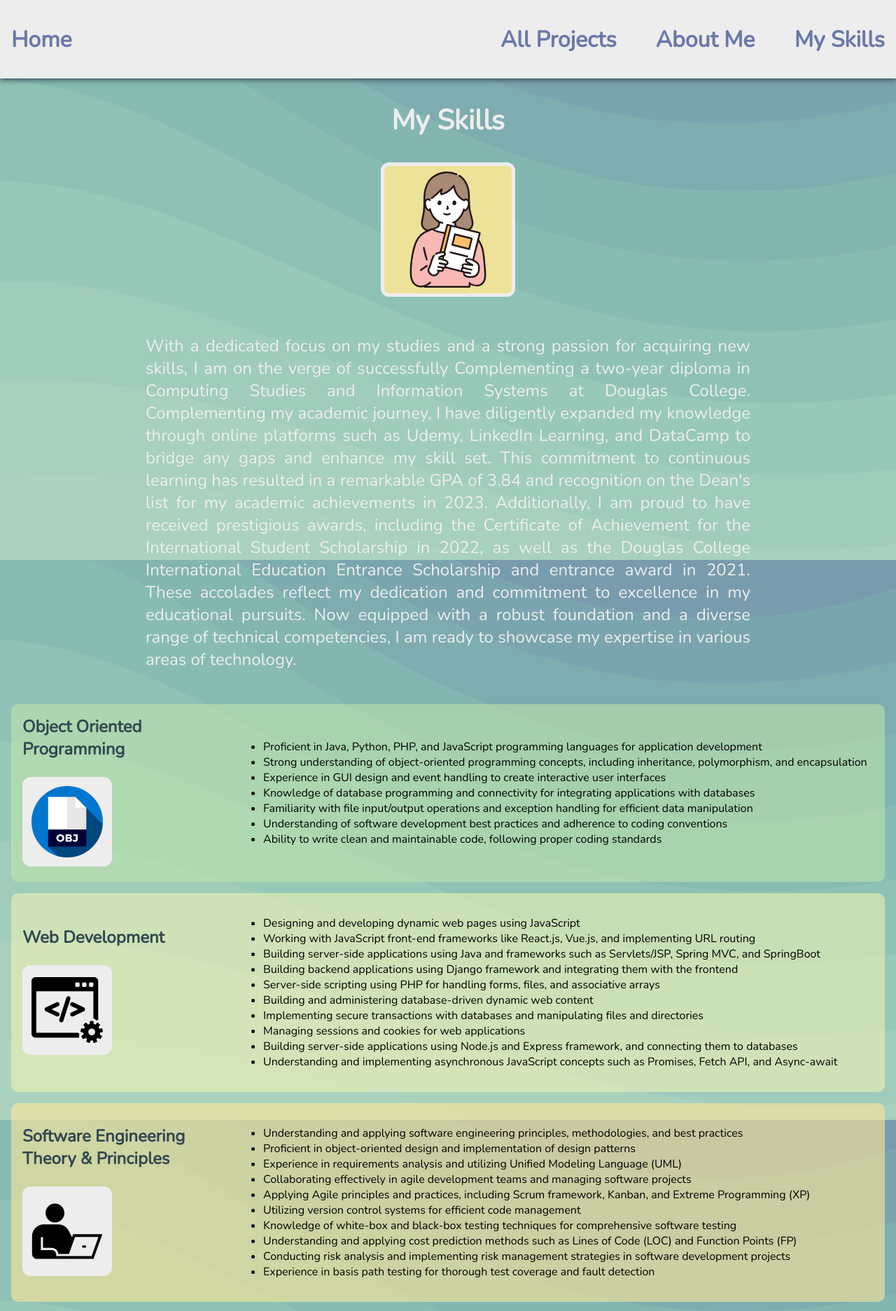
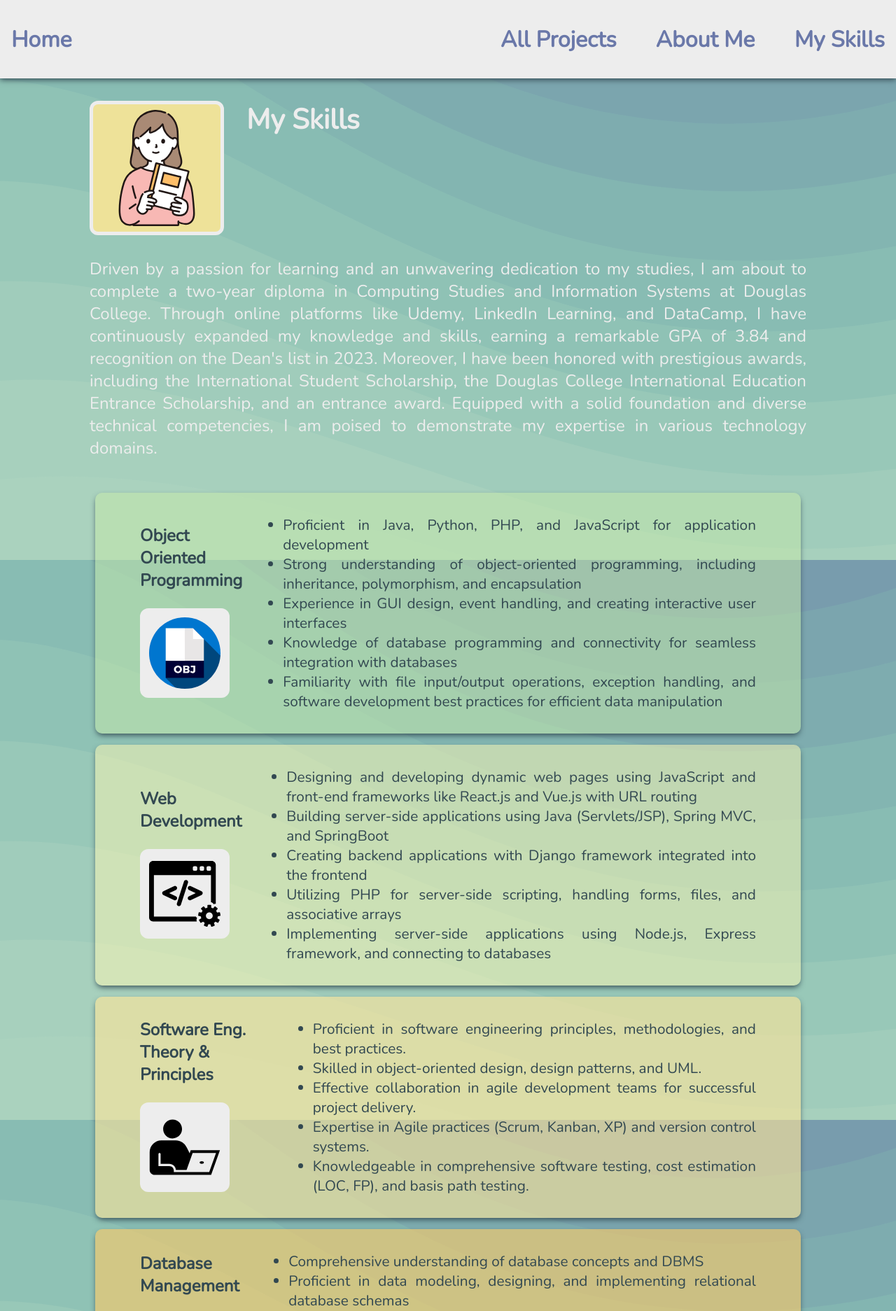
Before and after one commit to AKoy-22/portfolio, a Django app: page /skills in a window 1280 px wide. Shown: the top 1873 px of the page at 70% size. Run offline with Django 4.2, Linux system fonts and the light colour scheme.

Commit message:
skills updated

```diff
--- a/blog/static/blog/about-me.css
+++ b/blog/static/blog/about-me.css
@@ -24,13 +24,14 @@ body {
     width: 100%;
     padding-left: 10rem;
     padding-right: 10rem;
+
 }
 
 #container p{
   color: #EDEDED;
   font-size: 1.5rem;
   text-align: justify;
-  margin: 3rem;
+  margin: 2rem;
 }
 
 #me {
@@ -67,7 +68,7 @@ body {
     margin: 1rem;
     padding: 1rem;
     border-radius: 10px;
-
+    box-shadow: 0 4px 8px -2px #324851;
   }
 
   #card-img {
--- a/blog/static/blog/all-posts.css
+++ b/blog/static/blog/all-posts.css
@@ -12,6 +12,7 @@ body {
 
   #intro {
     font-size: 1.5rem;
+    color: #EDEDED;
   }
 
   #all-posts {
@@ -49,8 +50,9 @@ body {
   }
 
   .post a {
-    height: 22rem;
-      background-color: #EDEDED;
+    padding: 1rem 0.2rem;
+    height: 27rem;
+    background-color: #EDEDED;
     transform-origin: center;
     box-shadow: 0 2px 8px #34675C;
     border-radius: 12px;
--- a/blog/static/blog/my-skills.css
+++ b/blog/static/blog/my-skills.css
@@ -12,14 +12,22 @@ body {
 
 #about-title{
     color: #EDEDED;
-    text-align: center;
+    margin: 0 2rem;
+    display: inline;
+}
+
+#header-container{
+  display: flex;
+  align-items: flex-start;
+  margin: 2rem auto;
 }
 
 .container {
     text-align: center;
     width: 100%;
-    padding-left: 10rem;
-    padding-right: 10rem;
+    padding-left: 8rem;
+    padding-right: 8rem;
+    margin-bottom: 3rem;
 }
 
 .container p{
@@ -27,6 +35,8 @@ body {
   font-size: 1.5rem;
   text-align: justify;
   margin: 3rem;
+  margin:1.5rem 0
+
 }
 
 #me {
@@ -35,18 +45,18 @@ body {
     padding: 0.5rem;
     background-color:  #EEE299;
     /* object-fit: cover; */
-    object-position: center;
+    /* object-position: center; */
     border: 5px solid #EDEDED;
     border-radius: 12px;
-    display: inline;
+
 
     /* transform: rotateZ(-5deg); */
     /* box-shadow: 0 2px 8px rgba(0, 0, 0, 0.25); */
   }
 
-  p{
+ li{
     color:  #324851;
-    font-size: 1.5rem;
+    font-size: 1.3rem;
     text-align:justify;
   }
 
@@ -60,9 +70,10 @@ body {
  .card {
     display: flex;
     align-items: center;
-    margin: 1rem;
-    padding: 1rem;
+    margin: 1rem 8.5rem;
+    padding: 1rem 4rem;
     border-radius: 10px;
+    box-shadow: 0 4px 8px -2px #324851;
 
   }
 
@@ -82,12 +93,20 @@ body {
     display: flex;
     align-items: center;
   }
+
 .card-title{
     margin-top: 0;
     text-align: left;
-    width: 25%;
+    width: 300px;
 }
 .card p{
     margin-top: 0;
     text-align: left;
+    color:#324851;
 }
+
+.card-title p{
+  font-size: 1.5rem;
+  text-align: left;
+  color:#324851;
+}
--- a/blog/templates/blog/all-posts.html
+++ b/blog/templates/blog/all-posts.html
@@ -13,7 +13,9 @@
 {%block contents%}
 <section id="all-posts">
 
-    <p id="intro">Driven by a passion for continuous growth, I have successfully completed projects utilizing frameworks such as Spring Boot, React, Vue and Django. These projects have provided me with hands-on experience in software engineering, where I have developed robust applications that leverage the power of modern technologies.</p>
+    <section id="intro">Driven by a passion for continuous growth, I have successfully completed projects utilizing frameworks
+        such as Spring Boot, React, Vue and Django. These projects have provided me with hands-on experience in software engineering,
+        where I have developed robust applications that leverage the power of modern technologies.</section>
     <h3>Please click on each project to see further information. </h3>
     <ul>
         {% for p in object_list %}
--- a/blog/templates/blog/my-skills.html
+++ b/blog/templates/blog/my-skills.html
@@ -11,19 +11,18 @@
 
 {%block contents%}
 <section class="container">
-    <h2 id="about-title">My Skills</h2>
-    <div id="content">
-      <img id="me" src=" {% static 'blog/images/woman-notebook.svg'%}" alt="author of the blog"/>
-      <p>With a dedicated focus on my studies and a strong passion for acquiring new skills, I am on the verge of successfully Complementing
-        a two-year diploma in Computing Studies and Information Systems at Douglas College. Complementing my academic journey,
-        I have diligently expanded my knowledge through online platforms such as Udemy, LinkedIn Learning, and DataCamp to bridge
-        any gaps and enhance my skill set. This commitment to continuous learning has resulted in a remarkable GPA of 3.84 and
-        recognition on the Dean's list for my academic achievements in 2023. Additionally, I am proud to have received prestigious
-        awards, including the Certificate of Achievement for the International Student Scholarship in 2022, as well as the Douglas
-        College International Education Entrance Scholarship and entrance award in 2021. These accolades reflect my dedication and
-        commitment to excellence in my educational pursuits. Now equipped with a robust foundation and a diverse range of technical
-        competencies, I am ready to showcase my expertise in various areas of technology.</div>
-      </p>
+   <header id="header-container">
+        <img id="me" src=" {% static 'blog/images/woman-notebook.svg'%}" alt="author of the blog"/>
+        <h2 id="about-title">My Skills</h2>
+   </header>
+    <div>
+      <p>Driven by a passion for learning and an unwavering dedication to my studies, I am about to complete a two-year diploma
+        in Computing Studies and Information Systems at Douglas College. Through online platforms like Udemy, LinkedIn Learning,
+        and DataCamp, I have continuously expanded my knowledge and skills, earning a remarkable GPA of 3.84 and recognition on
+        the Dean's list in 2023. Moreover, I have been honored with prestigious awards, including the International Student
+        Scholarship, the Douglas College International Education Entrance Scholarship, and an entrance award. Equipped with a
+        solid foundation and diverse technical competencies, I am poised to demonstrate my expertise in various technology domains.      </p>
+    </div>
 </section>
     {% comment %} 246, 255, 231, {% endcomment %}
 <section class='card' style="background-color:  rgba(200, 235, 170, 0.5); "   >
@@ -34,13 +33,11 @@
 
     <div class="card-content">
         <ul>
-            <li>Proficient in Java, Python, PHP, and JavaScript programming languages for application development</li>
-            <li>Strong understanding of object-oriented programming concepts, including inheritance, polymorphism, and encapsulation</li>
-            <li>Experience in GUI design and event handling to create interactive user interfaces</li>
-            <li>Knowledge of database programming and connectivity for integrating applications with databases</li>
-            <li>Familiarity with file input/output operations and exception handling for efficient data manipulation</li>
-            <li>Understanding of software development best practices and adherence to coding conventions</li>
-            <li>Ability to write clean and maintainable code, following proper coding standards</li>
+            <li>Proficient in Java, Python, PHP, and JavaScript for application development</li>
+            <li>Strong understanding of object-oriented programming, including inheritance, polymorphism, and encapsulation</li>
+            <li>Experience in GUI design, event handling, and creating interactive user interfaces</li>
+            <li>Knowledge of database programming and connectivity for seamless integration with databases</li>
+            <li>Familiarity with file input/output operations, exception handling, and software development best practices for efficient data manipulation</li>
         </ul>
     </div>
 </section>
@@ -51,8 +48,15 @@
         <p><strong>Web Development </strong></p>
         <img class="card-img" src="{% static 'blog/images/web.svg'%}" alt="author of the blog"/>
     </div>
+
+    <div class="card-content">
         <ul>
-            <li>Designing and developing dynamic web pages using JavaScript</li>
+            <li>Designing and developing dynamic web pages using JavaScript and front-end frameworks like React.js and Vue.js with URL routing</li>
+            <li>Building server-side applications using Java (Servlets/JSP), Spring MVC, and SpringBoot</li>
+            <li>Creating backend applications with Django framework integrated into the frontend</li>
+            <li>Utilizing PHP for server-side scripting, handling forms, files, and associative arrays</li>
+            <li>Implementing server-side applications using Node.js, Express framework, and connecting to databases</li>
+            {% comment %} <li>Designing and developing dynamic web pages using JavaScript</li>
             <li>Working with JavaScript front-end frameworks like React.js, Vue.js, and implementing URL routing</li>
             <li>Building server-side applications using Java and frameworks such as Servlets/JSP, Spring MVC, and SpringBoot</li>
             <li>Building backend applications using Django framework and integrating them with the frontend</li>
@@ -61,21 +65,25 @@
             <li>Implementing secure transactions with databases and manipulating files and directories</li>
             <li>Managing sessions and cookies for web applications</li>
             <li>Building server-side applications using Node.js and Express framework, and connecting them to databases</li>
-            <li>Understanding and implementing asynchronous JavaScript concepts such as Promises, Fetch API, and Async-await</li>
+            <li>Understanding and implementing asynchronous JavaScript concepts such as Promises, Fetch API, and Async-await</li> {% endcomment %}
         </ul>
-        </p>
     </div>
 </section>
 
     <section class='card' style="background-color: rgba(255, 230, 153, 0.6);">
         <div class="card-title">
-            <p><strong>Software Engineering Theory & Principles </strong></p>
+            <p><strong>Software Eng. </br>Theory & Principles </strong></p>
             <img class="card-img" src="{% static 'blog/images/internetuser.svg'%}" alt="author of the blog"/>
         </div>
 
         <div class="card-content">
             <ul>
-                <li>Understanding and applying software engineering principles, methodologies, and best practices</li>
+                <li>Proficient in software engineering principles, methodologies, and best practices.</li>
+                <li>Skilled in object-oriented design, design patterns, and UML.</li>
+                <li>Effective collaboration in agile development teams for successful project delivery.</li>
+                <li>Expertise in Agile practices (Scrum, Kanban, XP) and version control systems.</li>
+                <li>Knowledgeable in comprehensive software testing, cost estimation (LOC, FP), and basis path testing.</li>
+                {% comment %} <li>Understanding and applying software engineering principles, methodologies, and best practices</li>
                 <li>Proficient in object-oriented design and implementation of design patterns</li>
                 <li>Experience in requirements analysis and utilizing Unified Modeling Language (UML)</li>
                 <li>Collaborating effectively in agile development teams and managing software projects</li>
@@ -84,7 +92,7 @@
                 <li>Knowledge of white-box and black-box testing techniques for comprehensive software testing</li>
                 <li>Understanding and applying cost prediction methods such as Lines of Code (LOC) and Function Points (FP)</li>
                 <li>Conducting risk analysis and implementing risk management strategies in software development projects</li>
-                <li>Experience in basis path testing for thorough test coverage and fault detection</li>
+                <li>Experience in basis path testing for thorough test coverage and fault detection</li> {% endcomment %}
             </ul>
         </div>
     </section>
@@ -97,14 +105,19 @@
 
         <div class="card-content">
                 <ul>
-                    <li>Comprehensive understanding of database concepts and database management systems (DBMS)</li>
+                    <li>Comprehensive understanding of database concepts and DBMS</li>
+                    <li>Proficient in data modeling, designing, and implementing relational database schemas</li>
+                    <li>Expertise in SQL for creating, maintaining, and querying databases</li>
+                    <li>Knowledgeable in indexing, query optimization, and ACID (Atomicity, Consistency, Isolation, Durability) transaction management</li>
+                    <li>Hands-on experience with MongoDB and proficient in CRUD operations</li>
+                    {% comment %} <li>Comprehensive understanding of database concepts and database management systems (DBMS)</li>
                     <li>Proficient in data modeling, designing, and implementing relational database schemas</li>
                     <li>Expertise in creating, maintaining, and querying databases using SQL</li>
                     <li>Knowledgeable in indexing, query optimization, and transaction processing for efficient database operations</li>
                     <li>Ability to apply denormalization techniques and design star schemas for optimized data storage and retrieval</li>
                     <li>Hands-on experience with noSQL databases, such as MongoDB, and proficient in performing CRUD operations</li>
                     <li>Understanding of MapReduce functions for data analytics and distributed processing</li>
-                    <li>Proficient in implementing and managing ACID (Atomicity, Consistency, Isolation, Durability) transactions</li>
+                    <li>Proficient in implementing and managing ACID (Atomicity, Consistency, Isolation, Durability) transactions</li> {% endcomment %}
                 </ul>
         </div>
     </section>
@@ -116,19 +129,25 @@
         </div>
         <div class="card-content">
             <ul>
-                <li>Foundations of Big Data Analytics and Data Mining Process</li>
+                <li>Strong foundation in Big Data Analytics and Data Mining</li>
+                <li>Skilled in requirement elicitation, hypothesis development, and data exploration</li>
+                <li>Proficient in utilizing technology stacks for Data Analytics, considering the 4 V's of big data</li>
+                <li>Expertise in collecting, transforming, and modeling data</li>
+                <li>Adept at performing statistical analysis and creating impactful visualizations using tableau and python</li>
+                <li>Experienced in designing intuitive dashboards and reports for data analysis</li>
+                {% comment %} <li>Foundations of Big Data Analytics and Data Mining Process</li>
                 <li>Requirement elicitation, hypothesis development, and data exploration</li>
                 <li>Understanding a technology stack for Data Analytics, considering the 4 V's of big data</li>
                 <li>Collect, wrangle, and transform data for further modeling</li>
                 <li>Explore data using statistics and visualizations</li>
                 <li>Creating interactive and visually appealing data visualizations using Tableau</li>
                 <li>Designing intuitive dashboards and reports for data analysis</li>
-                <li>Addressing data security, ethics, and privacy issues in Data Analytics</li>
+                <li>Addressing data security, ethics, and privacy issues in Data Analytics</li> {% endcomment %}
             </ul>
         </div>
     </section>
 {% comment %} 255, 204, 153, {% endcomment %}
-    <section class='card' style="background-color:  rgba(255, 140, 80, 0.45); ">
+    <section class='card' style="background-color:  rgba(255, 140, 130, 0.45); ">
         <div class="card-title">
             <p><strong>Machine Learning</strong><br/> </p>
             <img class="card-img" src="{% static 'blog/images/python.svg'%}" alt="author of the blog"/>
@@ -136,13 +155,19 @@
 
         <div class="card-content">
             <ul>
-                <li>Good understanding of supervised and unsupervised learning algorithms</li>
+                <li>Strong understanding of supervised and unsupervised learning algorithms</li>
+                <li>Proficient in using Python for machine learning tasks</li>
+                <li>Experience in modeling data with various machine learning algorithms</li>
+                <li>Skilled in hyperparameter tuning to optimize machine learning models</li>
+                <li>Ability to evaluate model-based predictions using relevant techniques</li>
+                <li>Expertise in integrating machine learning and deep learning models into backend applications</li>
+                {% comment %} <li>Good understanding of supervised and unsupervised learning algorithms</li>
                 <li>Proficient in using Python for machine learning tasks</li>
                 <li>Experience in model data using various machine learning algorithms</li>
                 <li>Proficient in performing hyperparameter tuning for optimizing machine learning models</li>
                 <li>Ability to evaluate model-based predictions and apply relevant evaluation techniques</li>
                 <li>Integration of machine learning and deep learning models into backend applications</li>
-                <li>Effective communication of machine learning model outputs to the frontend</li>
+                <li>Effective communication of machine learning model outputs to the frontend</li> {% endcomment %}
             </ul>
         </div>
     </section>
```
Also changed, not shown: blog/static/blog/post.css (+16 -3 lines), blog/templates/blog/about-me.html (+19 -21 lines), blog/templates/blog/includes/post.html (+12 -2 lines), db.sqlite3.
